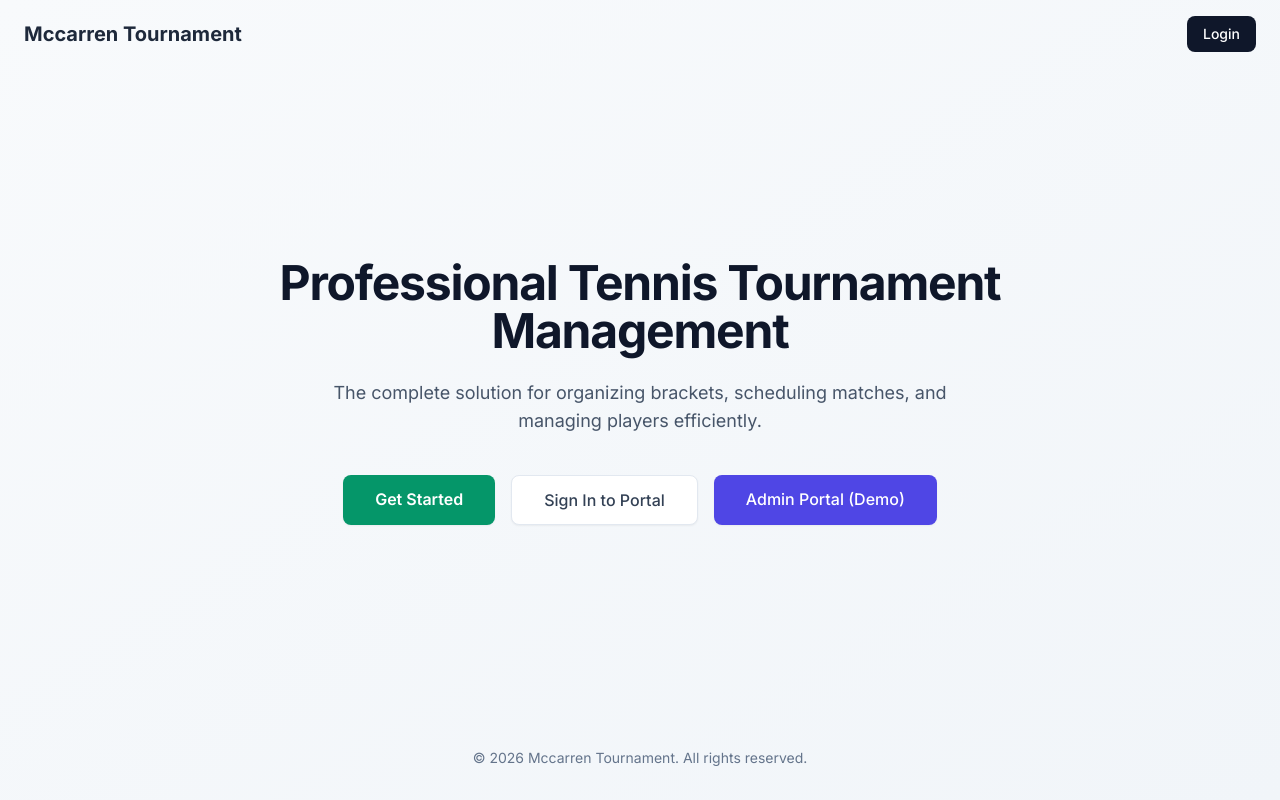
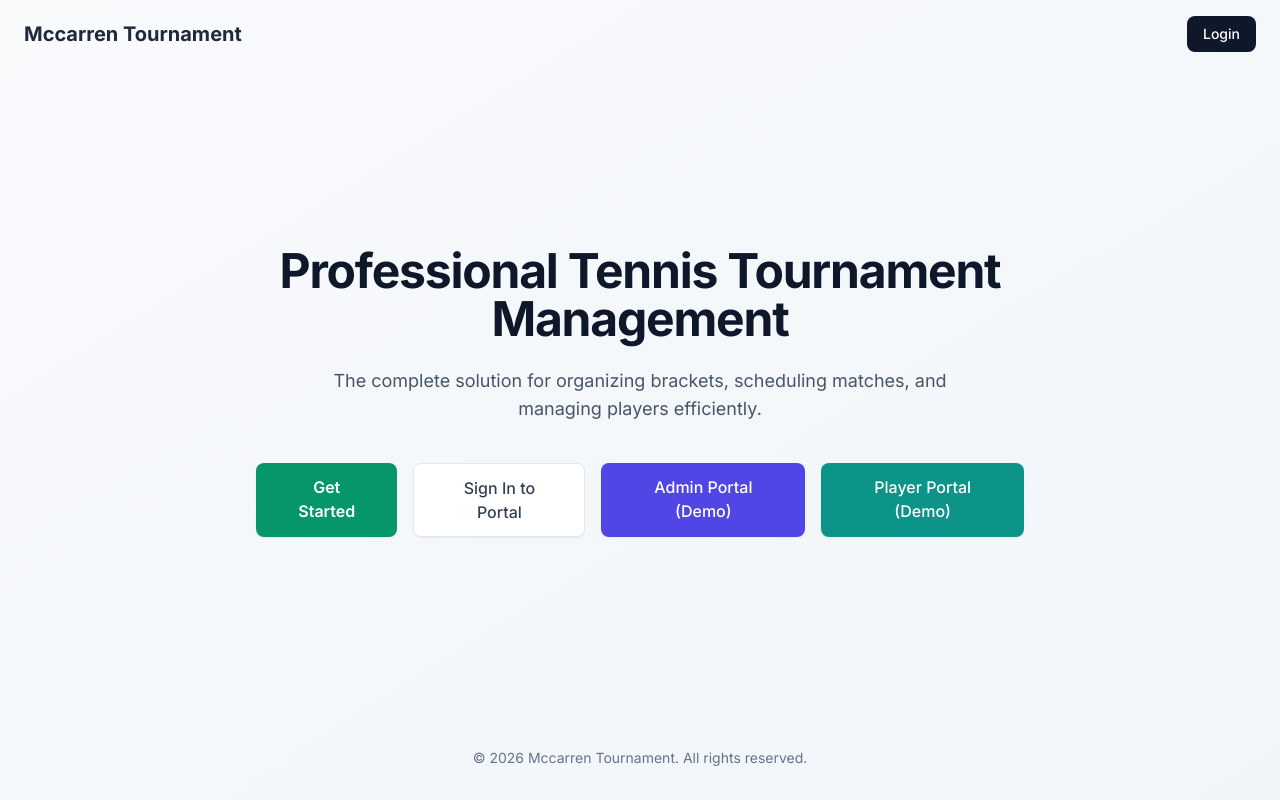
Before and after one commit to mauguerrero96-svg/mccarrenapp2, a Next.js app in the folder frontend/: page / in a window 1280 px wide. Built offline with nearby package versions, Linux system fonts and the light colour scheme.

Commit message:
Feat: Add 'Player Portal (Demo)' button and bypass auth for dashboard

```diff
--- a/frontend/app/ClientHome.tsx
+++ b/frontend/app/ClientHome.tsx
@@ -45,6 +45,12 @@ export default function ClientHome() {
             >
               Admin Portal (Demo)
             </Link>
+            <Link
+              href="/dashboard"
+              className="px-8 py-3 bg-teal-600 text-white rounded-lg hover:bg-teal-700 transition-colors font-medium shadow-sm"
+            >
+              Player Portal (Demo)
+            </Link>
           </div>
         </div>
       </main>
--- a/frontend/middleware.ts
+++ b/frontend/middleware.ts
@@ -58,7 +58,7 @@ export async function middleware(request: NextRequest) {
 
         // Redirect to login if trying to access protected routes
         if (
-            pathname.startsWith("/dashboard") ||
+            // pathname.startsWith("/dashboard") || // TEMPORARY BYPASS
             // pathname.startsWith("/admin") || // TEMPORARY BYPASS
             pathname.startsWith("/developer") ||
             pathname.startsWith("/organizer")
```
